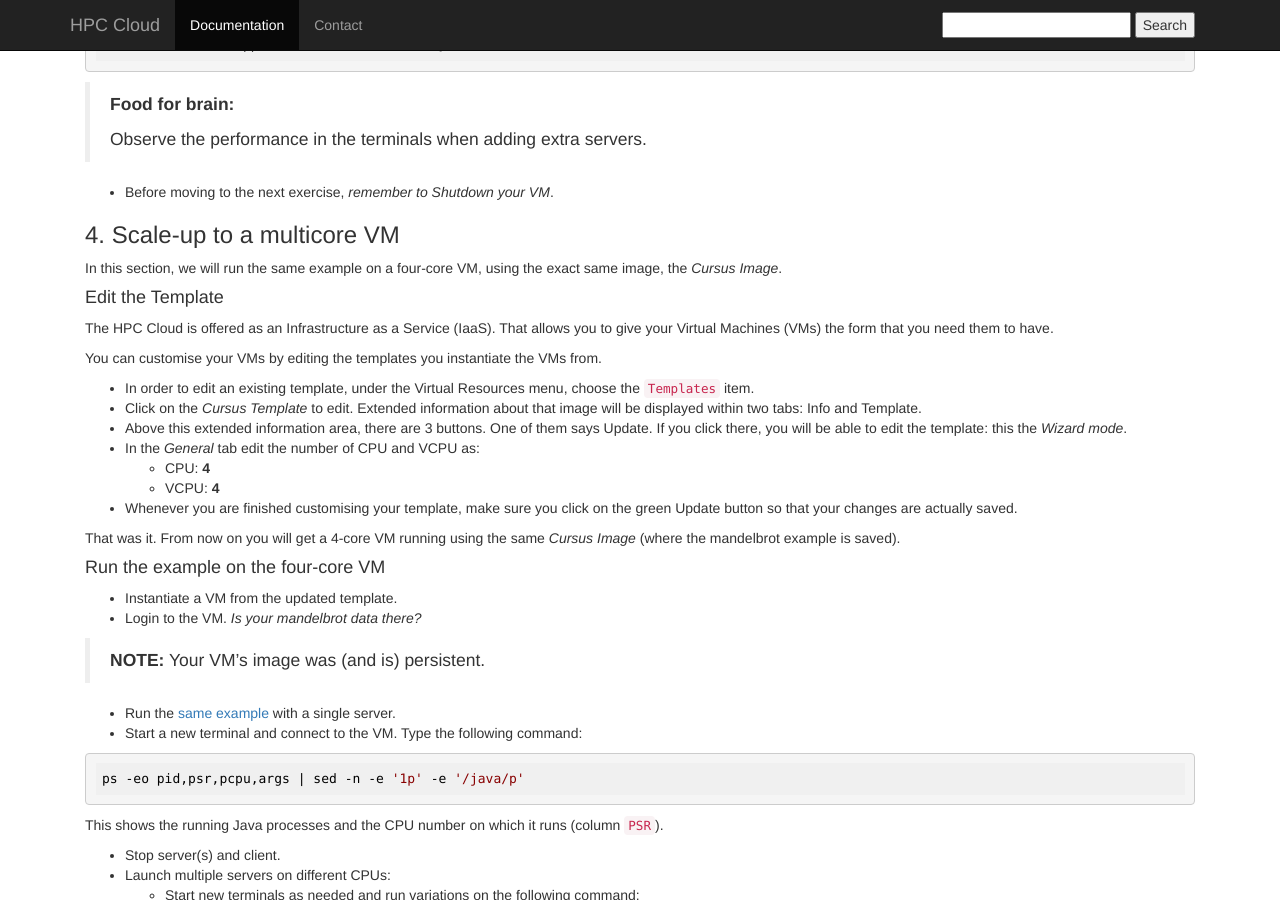
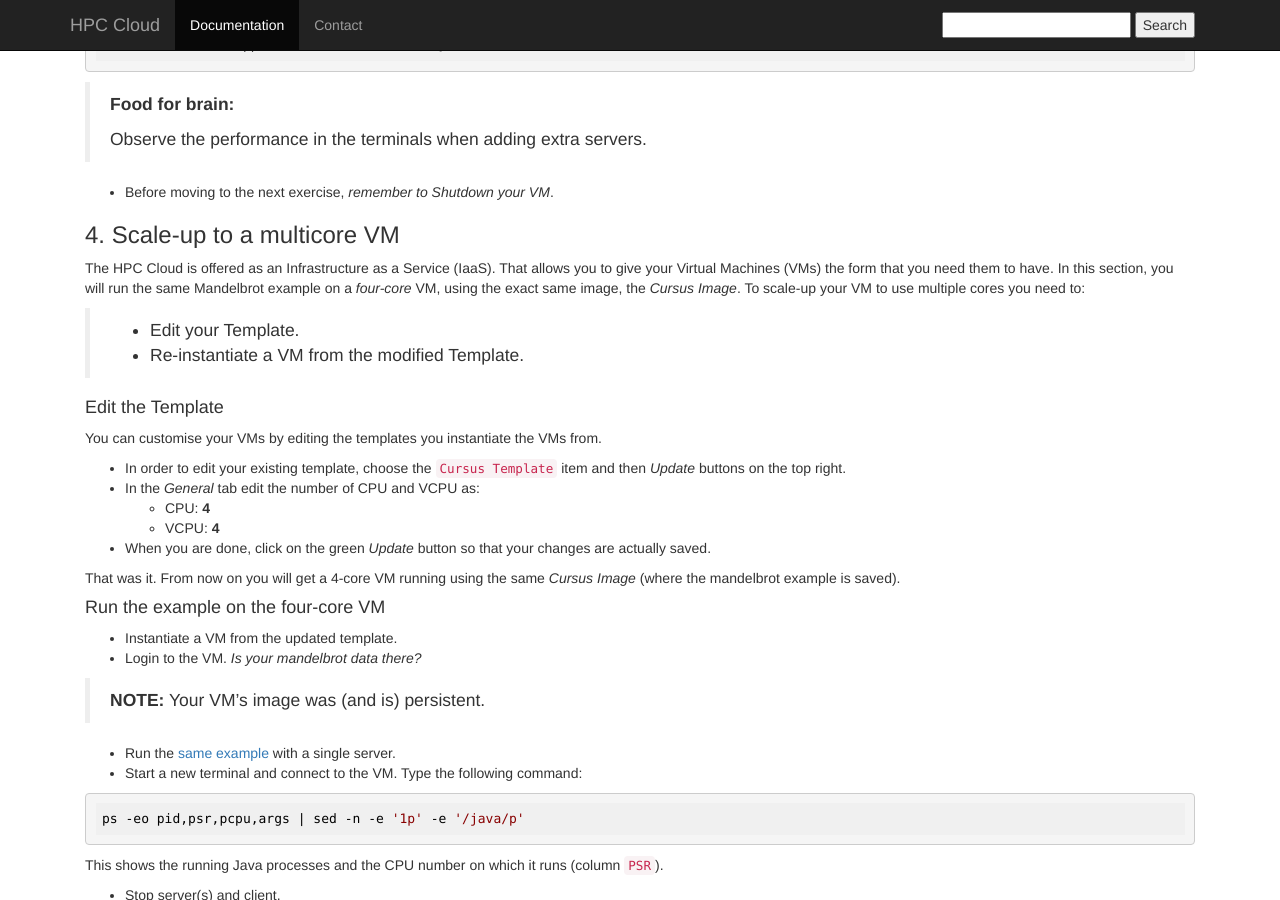
Before and after one commit to sara-nl/clouddocs, a Jekyll site: the page built from surfcursus-part-B-2015-Oct-15.markdown, in a window 1280 px wide and 900 px high, scrolled down 2428 px. Built offline with Jekyll 4.4.1, drawn with Linux system fonts in a browser that asks for light colours.

Commit message:
Update surfcursus-part-B-2015-Oct-15.markdown

```diff
--- a/surfcursus-part-B-2015-Oct-15.markdown
+++ b/surfcursus-part-B-2015-Oct-15.markdown
@@ -139,21 +139,21 @@ Repeat for _coconut_ or make up your own names.
 
 ### <a name="4.-Scale-up-to-a-multicore-VM"></a> 4. Scale-up to a multicore VM
 
-In this section, we will run the same example on a four-core VM, using the exact same image, the *Cursus Image*.
+The HPC Cloud is offered as an Infrastructure as a Service (IaaS). That allows you to give your Virtual Machines (VMs) the form that you need them to have. In this section, you will run the same Mandelbrot example on a *four-core* VM, using the exact same image, the *Cursus Image*. To scale-up your VM to use multiple cores you need to:
+
+>
+* Edit your Template.
+* Re-instantiate a VM from the modified Template.
 
 #### Edit the Template
 
-The HPC Cloud is offered as an Infrastructure as a Service (IaaS). That allows you to give your Virtual Machines (VMs) the form that you need them to have.
-
 You can customise your VMs by editing the templates you instantiate the VMs from.
 
-* In order to edit an existing template, under the Virtual Resources menu, choose the `Templates` item.
-* Click on the *Cursus Template* to edit. Extended information about that image will be displayed within two tabs: Info and Template.
-* Above this extended information area, there are 3 buttons. One of them says Update. If you click there, you will be able to edit the template: this the *Wizard mode*.
+* In order to edit your existing template, choose the `Cursus Template` item and then *Update* buttons on the top right.
 * In the *General* tab edit the number of CPU and VCPU as:
   * CPU: **4**
   * VCPU: **4**
-* Whenever you are finished customising your template, make sure you click on the green Update button so that your changes are actually saved.
+* When you are done, click on the green *Update* button so that your changes are actually saved.
 
 That was it. From now on you will get a 4-core VM running using the same *Cursus Image* (where the mandelbrot example is saved).
 
```
